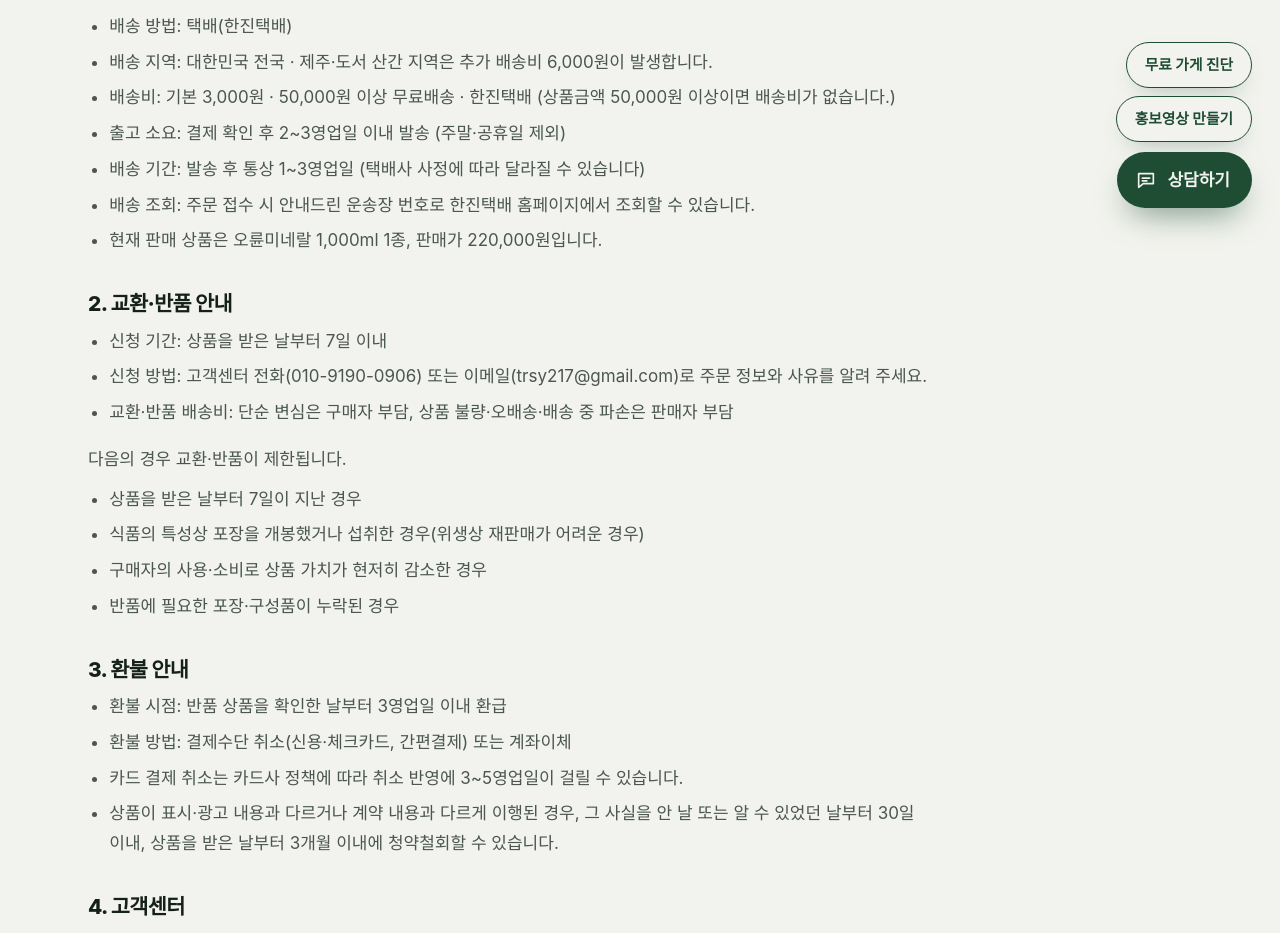
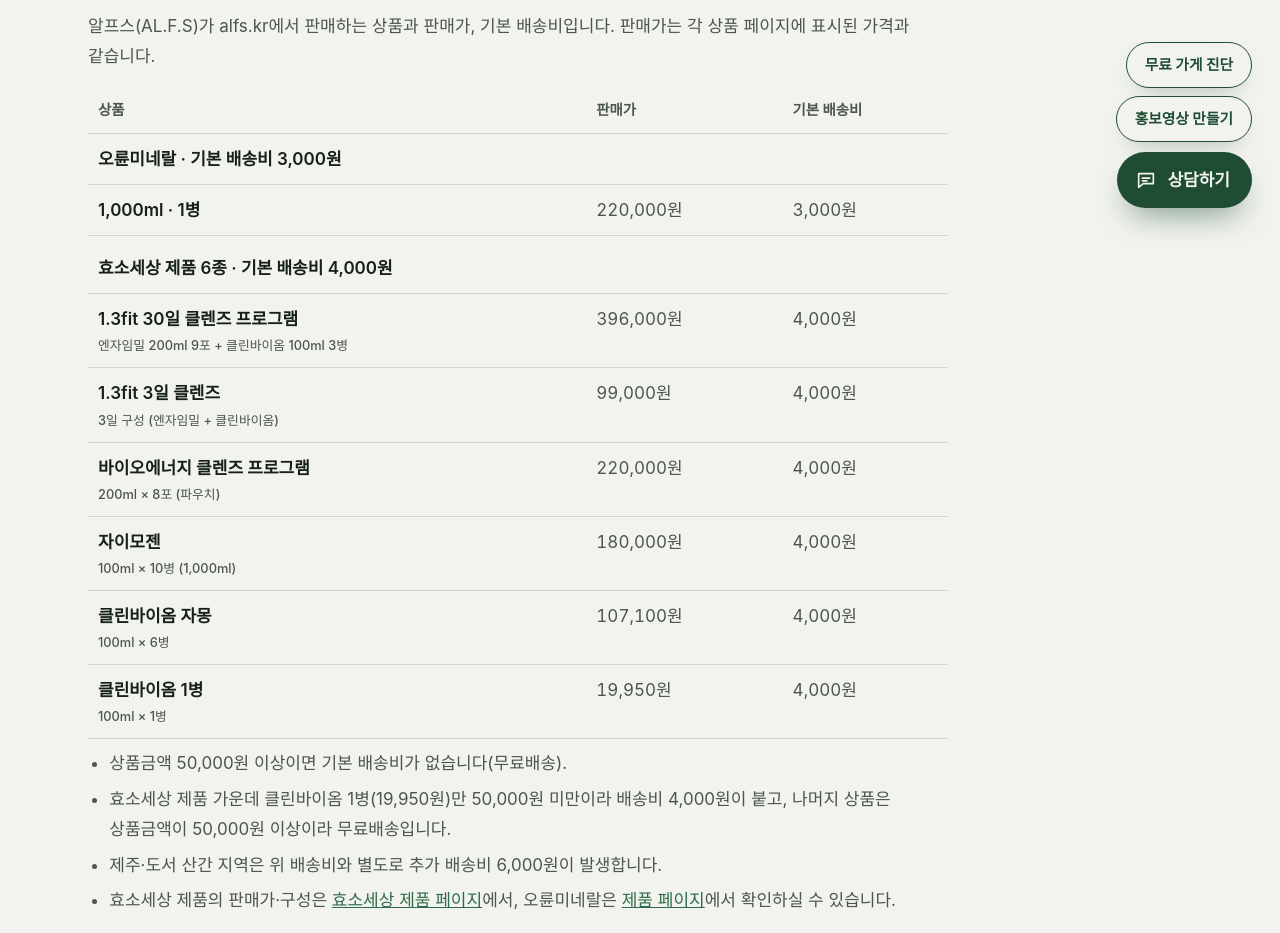
Before and after one commit to trsy217-glitch/alfs, a React (Vite) app: page /refund-policy in a window 1280 px wide. Shown: the part 564-1497 px from the top of the page. Built offline with nearby package versions, Linux system fonts and the light colour scheme; no server answers; a web font is replaced by a local one.

Commit message:
환불정책: 오륜미네랄(3,000원)과 효소세상 6종(4,000원) 상품·배송비 표로 구분, 반품·교환 배송비를 스토어 고시와 일치

```diff
--- a/src/pages/RefundPolicy.jsx
+++ b/src/pages/RefundPolicy.jsx
@@ -1,28 +1,83 @@
+import { Link } from 'react-router-dom'
 import PolicyPage from '../components/PolicyPage.jsx'
-import { company, product, won, shippingSummary } from '../config/site.js'
+import { company, product, won } from '../config/site.js'
+import { enzymeProducts, enzymeShipping } from '../config/enzyme.js'
+
+// 5만 원 미만이라 배송비가 실제로 붙는 상품 (지금은 클린바이옴 1병)
+const paidShipping = enzymeProducts.filter((p) => p.price < product.freeShippingOver)
 
 export default function RefundPolicy() {
   return (
     <PolicyPage
       title="배송·교환·환불 정책"
-      lead={`${product.name} ${product.volume} 주문의 배송, 교환·반품, 환불 기준을 안내합니다.`}
+      lead={`${product.name} ${product.volume}와 효소세상 제품 ${enzymeProducts.length}종 주문의 배송, 교환·반품, 환불 기준을 안내합니다.`}
     >
-      <h2 id="shipping">1. 배송 안내</h2>
+      <h2 id="products">1. 판매 상품과 배송비</h2>
+      <p>알프스(AL.F.S)가 alfs.kr에서 판매하는 상품과 판매가, 기본 배송비입니다. 판매가는 각 상품 페이지에 표시된 가격과 같습니다.</p>
+      <table className="policy__table">
+        <thead>
+          <tr>
+            <th scope="col">상품</th>
+            <th scope="col">판매가</th>
+            <th scope="col">기본 배송비</th>
+          </tr>
+        </thead>
+        <tbody>
+          <tr className="policy__table-group">
+            <th scope="colgroup" colSpan={3}>{product.name} · 기본 배송비 {won(product.shippingFee)}</th>
+          </tr>
+          <tr>
+            <th scope="row">
+              {product.volume} · 1병
+            </th>
+            <td>{won(product.price)}</td>
+            <td>{won(product.shippingFee)}</td>
+          </tr>
+          <tr className="policy__table-group">
+            <th scope="colgroup" colSpan={3}>효소세상 제품 {enzymeProducts.length}종 · 기본 배송비 {won(enzymeShipping.fee)}</th>
+          </tr>
+          {enzymeProducts.map((p) => (
+            <tr key={p.id}>
+              <th scope="row">
+                {p.name}
+                <span className="policy__table-option">{p.option}</span>
+              </th>
+              <td>{won(p.price)}</td>
+              <td>{won(enzymeShipping.fee)}</td>
+            </tr>
+          ))}
+        </tbody>
+      </table>
+      <ul>
+        <li>상품금액 {won(product.freeShippingOver)} 이상이면 기본 배송비가 없습니다(무료배송).</li>
+        {paidShipping.length > 0 && (
+          <li>
+            효소세상 제품 가운데 {paidShipping.map((p) => `${p.name}(${won(p.price)})`).join(', ')}만 {won(product.freeShippingOver)} 미만이라 배송비 {won(enzymeShipping.fee)}이 붙고,
+            나머지 상품은 상품금액이 {won(product.freeShippingOver)} 이상이라 무료배송입니다.
+          </li>
+        )}
+        <li>제주·도서 산간 지역은 위 배송비와 별도로 추가 배송비 6,000원이 발생합니다.</li>
+        <li>효소세상 제품의 판매가·구성은 <Link to="/products/enzyme">효소세상 제품 페이지</Link>에서, {product.name}은 <Link to="/products">제품 페이지</Link>에서 확인하실 수 있습니다.</li>
+      </ul>
+
+      <h2 id="shipping">2. 배송 안내</h2>
       <ul>
         <li>배송 방법: 택배({product.carrier})</li>
         <li>배송 지역: 대한민국 전국 · 제주·도서 산간 지역은 추가 배송비 6,000원이 발생합니다.</li>
-        <li>배송비: {shippingSummary} (상품금액 {won(product.freeShippingOver)} 이상이면 배송비가 없습니다.)</li>
+        <li>배송비: 상품별 기본 배송비는 위 1번 표와 같으며, 상품금액 {won(product.freeShippingOver)} 이상이면 무료입니다.</li>
         <li>출고 소요: 결제 확인 후 2~3영업일 이내 발송 (주말·공휴일 제외)</li>
         <li>배송 기간: 발송 후 통상 1~3영업일 (택배사 사정에 따라 달라질 수 있습니다)</li>
         <li>배송 조회: 주문 접수 시 안내드린 운송장 번호로 {product.carrier} 홈페이지에서 조회할 수 있습니다.</li>
-        <li>현재 판매 상품은 {product.name} {product.volume} 1종, 판매가 {won(product.price)}입니다.</li>
       </ul>
 
-      <h2>2. 교환·반품 안내</h2>
+      <h2>3. 교환·반품 안내</h2>
       <ul>
         <li>신청 기간: 상품을 받은 날부터 7일 이내</li>
         <li>신청 방법: 고객센터 전화({company.phone}) 또는 이메일({company.email})로 주문 정보와 사유를 알려 주세요.</li>
         <li>교환·반품 배송비: 단순 변심은 구매자 부담, 상품 불량·오배송·배송 중 파손은 판매자 부담</li>
+        <li>단순 변심 반품 배송비: 편도 3,000원 (최초 배송비가 무료였던 주문은 왕복 6,000원)</li>
+        <li>단순 변심 교환 배송비: 왕복 6,000원</li>
+        <li>반품 보내실 곳: {company.address} · 택배({product.carrier})</li>
       </ul>
       <p>다음의 경우 교환·반품이 제한됩니다.</p>
       <ul>
@@ -32,22 +87,23 @@ export default function RefundPolicy() {
         <li>반품에 필요한 포장·구성품이 누락된 경우</li>
       </ul>
 
-      <h2>3. 환불 안내</h2>
+      <h2>4. 환불 안내</h2>
       <ul>
         <li>환불 시점: 반품 상품을 확인한 날부터 3영업일 이내 환급</li>
+        <li>환불 금액: 결제 금액에서 반품 배송비가 발생한 경우 그 금액을 뺀 나머지 금액</li>
         <li>환불 방법: 결제수단 취소(신용·체크카드, 간편결제) 또는 계좌이체</li>
         <li>카드 결제 취소는 카드사 정책에 따라 취소 반영에 3~5영업일이 걸릴 수 있습니다.</li>
         <li>상품이 표시·광고 내용과 다르거나 계약 내용과 다르게 이행된 경우, 그 사실을 안 날 또는 알 수 있었던 날부터 30일 이내, 상품을 받은 날부터 3개월 이내에 청약철회할 수 있습니다.</li>
       </ul>
 
-      <h2>4. 고객센터</h2>
+      <h2>5. 고객센터</h2>
       <ul>
         <li>전화: {company.phone} · {company.hours}</li>
         <li>이메일: {company.email}</li>
         <li>카카오톡 채널: <a href="https://pf.kakao.com/_JdTPX" target="_blank" rel="noreferrer">알프스 카카오톡 채널</a></li>
       </ul>
 
-      <h2>5. 결제 안내</h2>
+      <h2>6. 결제 안내</h2>
       <p>현재 신용·체크카드 결제 연동을 준비 중이며, 연동 전까지는 주문서를 접수한 뒤 담당자가 결제 방법과 배송 일정을 안내합니다. 결제가 완료된 주문의 배송·환불은 위 기준을 따릅니다.</p>
     </PolicyPage>
   )
--- a/src/seo.js
+++ b/src/seo.js
@@ -62,7 +62,7 @@ export const ROUTES = {
   },
   '/refund-policy': {
     title: '배송·교환·환불 정책 | 알프스(AL.F.S) alfs.kr',
-    description: '오륜미네랄 1,000ml의 배송비(기본 3,000원, 5만 원 이상 무료배송, 한진택배)와 제주·도서 산간 지역 추가 배송비 6,000원, 출고 일정, 교환·반품·환불 기준을 안내합니다.',
+    description: '오륜미네랄 1,000ml(기본 배송비 3,000원)와 효소세상 제품 6종(기본 배송비 4,000원)의 판매가·배송비, 5만 원 이상 무료배송, 제주·도서 산간 추가 배송비 6,000원, 출고 일정, 교환·반품·환불 기준을 안내합니다.',
   },
   '/video-maker': {
     title: '10초 제품 홍보영상 만들기 (체험용) | 알프스 ALFS',
--- a/src/styles/global.css
+++ b/src/styles/global.css
@@ -1094,6 +1094,19 @@ ol.howto { padding: 0; }
 .policy__body p { margin-top: 10px; }
 .policy__body ol, .policy__body ul { margin-top: 10px; padding-left: 1.25em; display: grid; gap: 6px; }
 .policy__body a { color: var(--leaf-2); text-decoration: underline; }
+/* 정책 페이지: 판매 상품·배송비 표 */
+.policy__table { width: 100%; border-collapse: collapse; margin-top: 16px; font-size: var(--t-md); }
+.policy__table th, .policy__table td { padding: 11px 10px; border-bottom: 1px solid var(--line); text-align: left; vertical-align: top; }
+.policy__table thead th { font-size: var(--t-sm); font-weight: 700; color: var(--ink-2); }
+.policy__table tbody th { font-weight: 600; color: var(--ink); }
+.policy__table td { color: var(--ink-2); font-variant-numeric: tabular-nums; white-space: nowrap; }
+.policy__table-option { display: block; margin-top: 2px; font-size: var(--t-xs); font-weight: 500; color: var(--ink-2); }
+.policy__table-group th { padding-top: 18px; font-weight: 800; color: var(--leaf); }
+.policy__table-group:first-child th { padding-top: 11px; }
+@media (max-width: 560px) {
+  .policy__table { font-size: var(--t-sm); }
+  .policy__table th, .policy__table td { padding: 9px 6px; }
+}
 .policy__biz { margin-top: 48px; padding: 22px 24px; border-radius: var(--radius-m); background: var(--silk-2); }
 .policy__biz h2 { font-size: var(--t-md); }
 .policy__biz dl { margin: 14px 0 0; display: grid; gap: 8px; font-size: var(--t-sm); }
```
